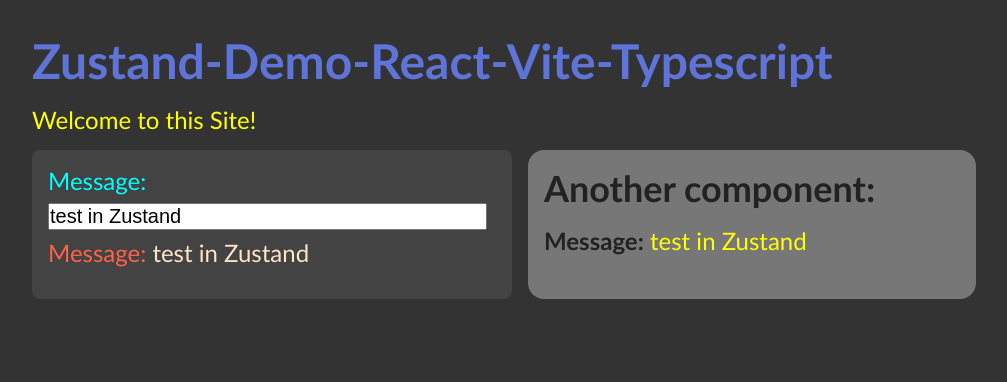
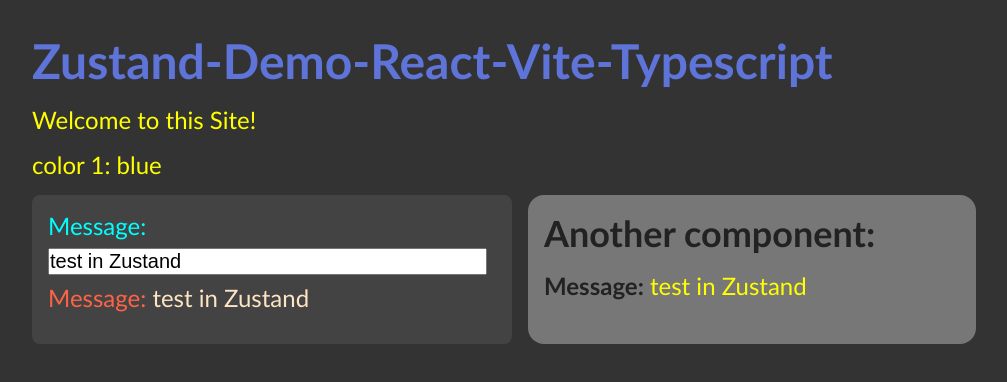
Before and after one commit to Scientific-Research/mk004-Zustand-Demo-React-Vite-Typescript, a React (Vite) app: page / in a window 1280 px wide. Shown: the top 382 px of the page, without its empty margins (0-1007 px from the left). Built offline with nearby package versions, Linux system fonts and the light colour scheme.

Commit message:
defining the colors in Store() and retriving them in App

```diff
--- a/src/App.tsx
+++ b/src/App.tsx
@@ -17,6 +17,8 @@
     <div className="App">
       <h1>Zustand-Demo-React-Vite-Typescript</h1>
       <p>Welcome to this Site!</p>
+
+      <p>color 1: {store.colors[0]}</p>
       <main>
         <section className="controlArea">
           <div className="data">
--- a/src/store.tsx
+++ b/src/store.tsx
@@ -1,11 +1,19 @@
 import { create } from 'zustand';
 
 interface IStore {
+  // message
   message: string;
   setMessage: (message: string) => void;
+
+  // colors
+  colors: string[];
 }
 
 export const useStore = create<IStore>((set) => ({
+  // message
   message: 'test in Zustand',
   setMessage: (message) => set((state) => ({ ...state, message })),
+
+  // colors
+  colors: ['blue', 'white', 'red'],
 }));
```
